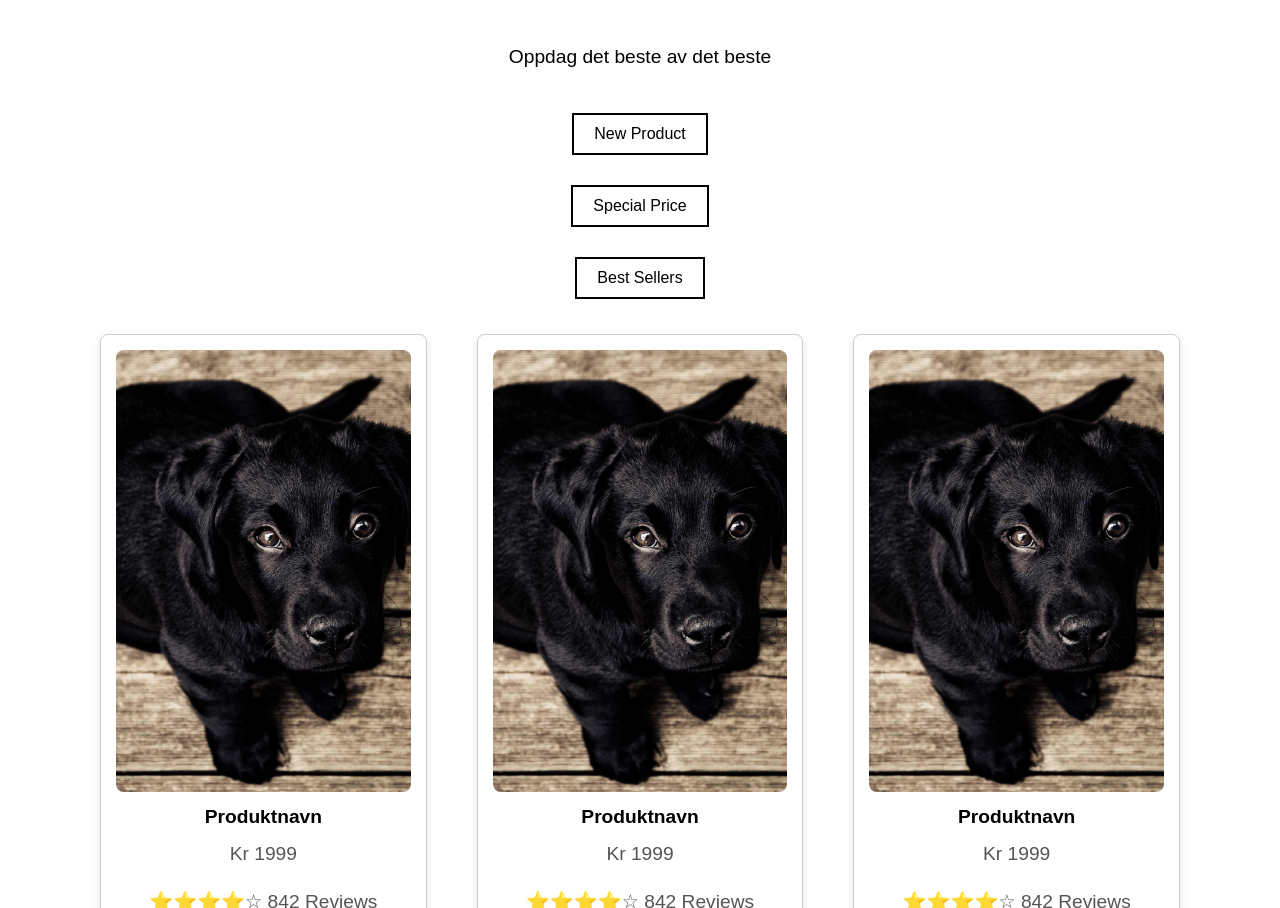
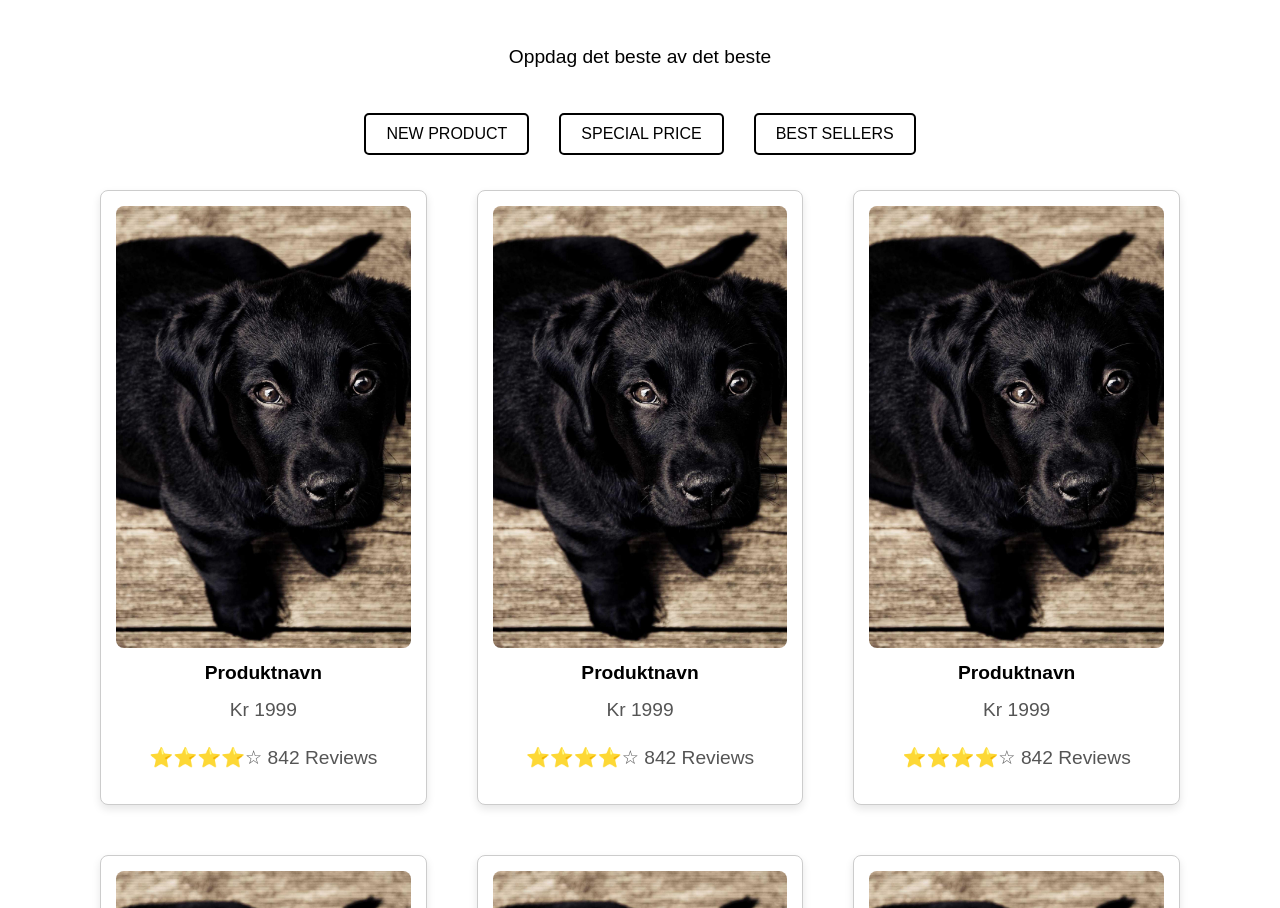
Before and after one commit to IsakDoTGithub/Webutviklig_Eksamen_Prosjekt_Isak_Tahir, a plain HTML site: page index.html in a window 1280 px wide. Shown: the part 841-1749 px from the top of the page. Drawn offline with Linux system fonts and the light colour scheme.

Commit message:
fikset knapper

```diff
--- a/css/style.css
+++ b/css/style.css
@@ -327,6 +327,7 @@ footer ul li a {
     font-size: 1rem;
     cursor: pointer;
     transition: all 0.3s;
+
 }
 
 #popular-products button:hover {
@@ -358,6 +359,14 @@ footer ul li a {
     font-size: 1rem;
     color: #555;
 }
+.buttons-container {
+    display: flex;
+    justify-content: center;
+    gap: 20px;
+    margin: 0;
+    padding: 0;
+    list-style: none;
+}
 
 @media (min-width: 768px) {
     #popular-products {
@@ -380,22 +389,36 @@ footer ul li a {
         margin-bottom: 20px;
     }
 
-    #popular-products button {
+    .buttons-container {
+        display: flex;
+        justify-content:center;
+        gap: 20px;
+        margin-bottom: 20px;
+        padding: 0;
+        margin: 0;
+        list-style: none;
+    }
+
+    .buttons-container li {
+        margin: 0;
         display: inline-block;
+    }
+
+    .buttons-container button {
         padding: 10px 20px;
         border: 2px solid black;
         background-color: transparent;
         font-size: 1rem;
         cursor: pointer;
-        margin: 5px;
         transition: all 0.3s;
+        border-radius: 5px;
+        text-transform: uppercase;
     }
 
-    #popular-products button:hover {
+    .buttons-container button:hover {
         background-color: black;
         color: white;
     }
-
     .product-card {
         display: flex;
         flex-direction: column;
--- a/index.html
+++ b/index.html
@@ -47,10 +47,11 @@
         <section id="popular-products">
             <h2>Våre mest populære produkter</h2>
             <p>Oppdag det beste av det beste</p>
-            <button>New Product</button>
-            <button>Special Price</button>
-            <button>Best Sellers</button>
-
+            <ul class="buttons-container">
+                <li><button>New Product</button></li>
+                <li><button>Special Price</button></li>
+                <li><button>Best Sellers</button></li>
+            </ul>
             <section class="product-cards">
                 <article class="product-card">
                     <picture>
```
